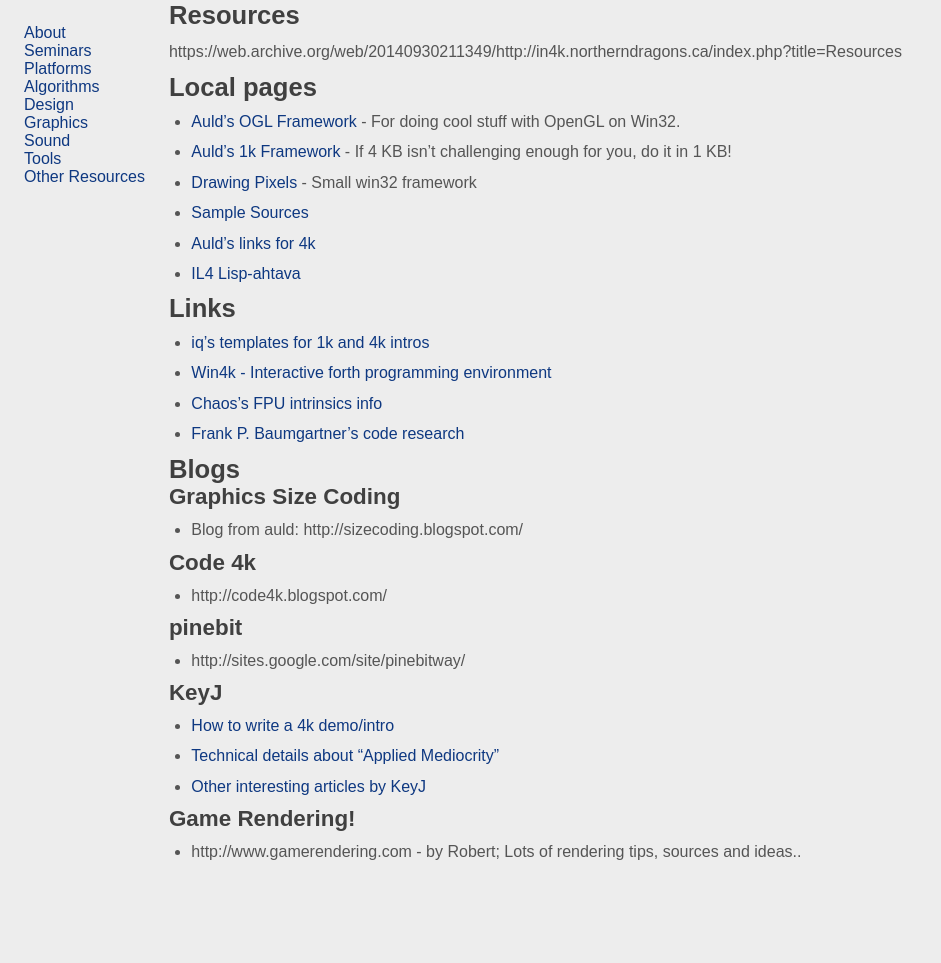
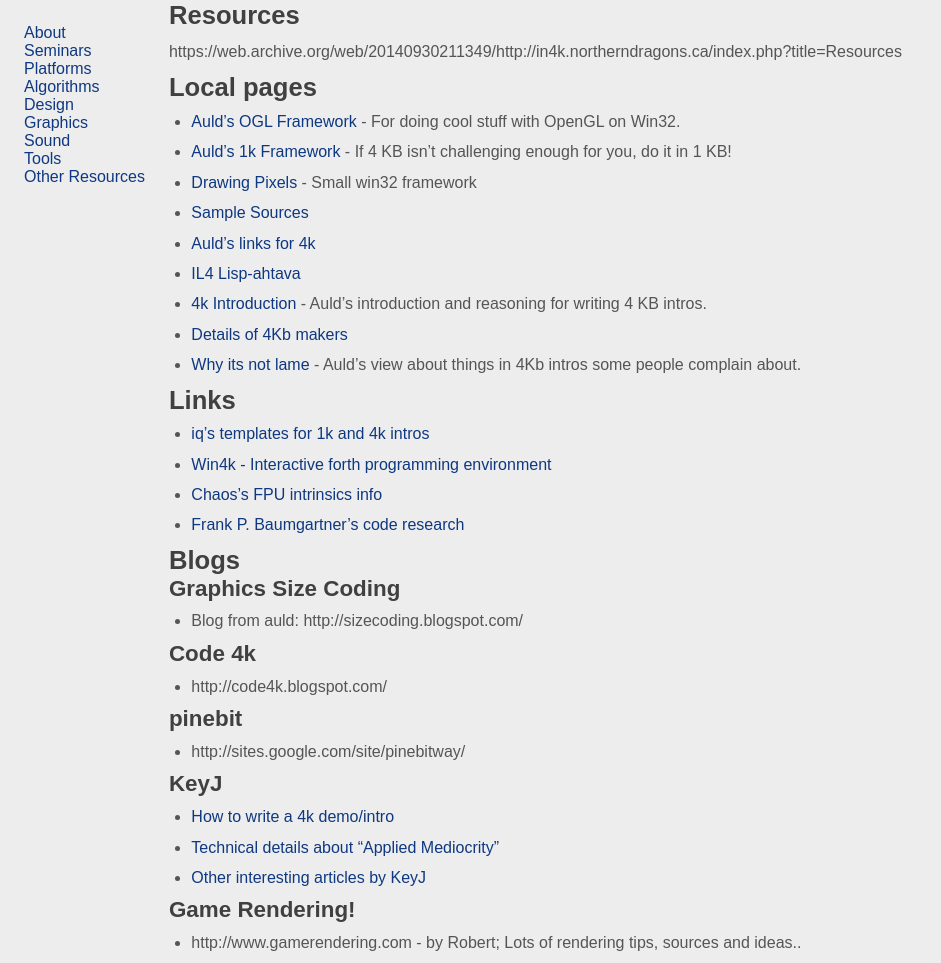
Before and after one commit to in4k/in4k.github.io, a Jekyll site: the page built from wiki/resources.markdown, in a window 1280 px wide. Shown: the whole page, without its empty margins (0-941 px from the left). Built offline with Jekyll 4.4.1, drawn with Linux system fonts in a browser that asks for light colours; some web fonts are replaced; before the commit the page ends 900 px from its top, so only the background shows below that.

Commit message:
Update resources.markdown

```diff
--- a/wiki/resources.markdown
+++ b/wiki/resources.markdown
@@ -13,6 +13,10 @@
 * [Sample Sources](sample-sources)
 * [Auld's links for 4k](aulds-links-for-4k)
 * [IL4 Lisp-ahtava](il4-lisp-ahtava)
+* [4k Introduction](4k-introduction) - Auld's introduction and reasoning for writing 4 KB intros.
+* [Details of 4Kb makers](details-of-4kb-makers)
+* [Why its not lame](why-its-not-lame) - Auld's view about things in 4Kb intros some people complain about.
+
 
 # Links
 
```
